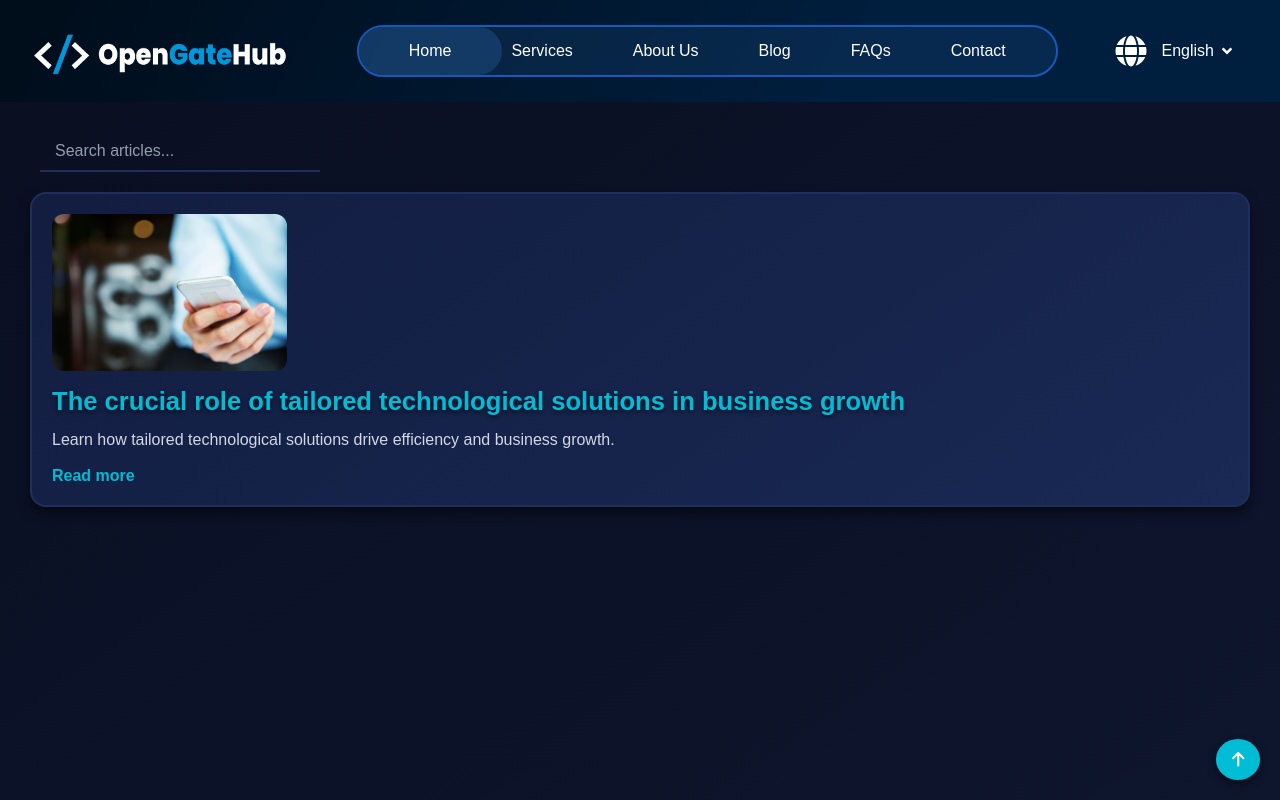
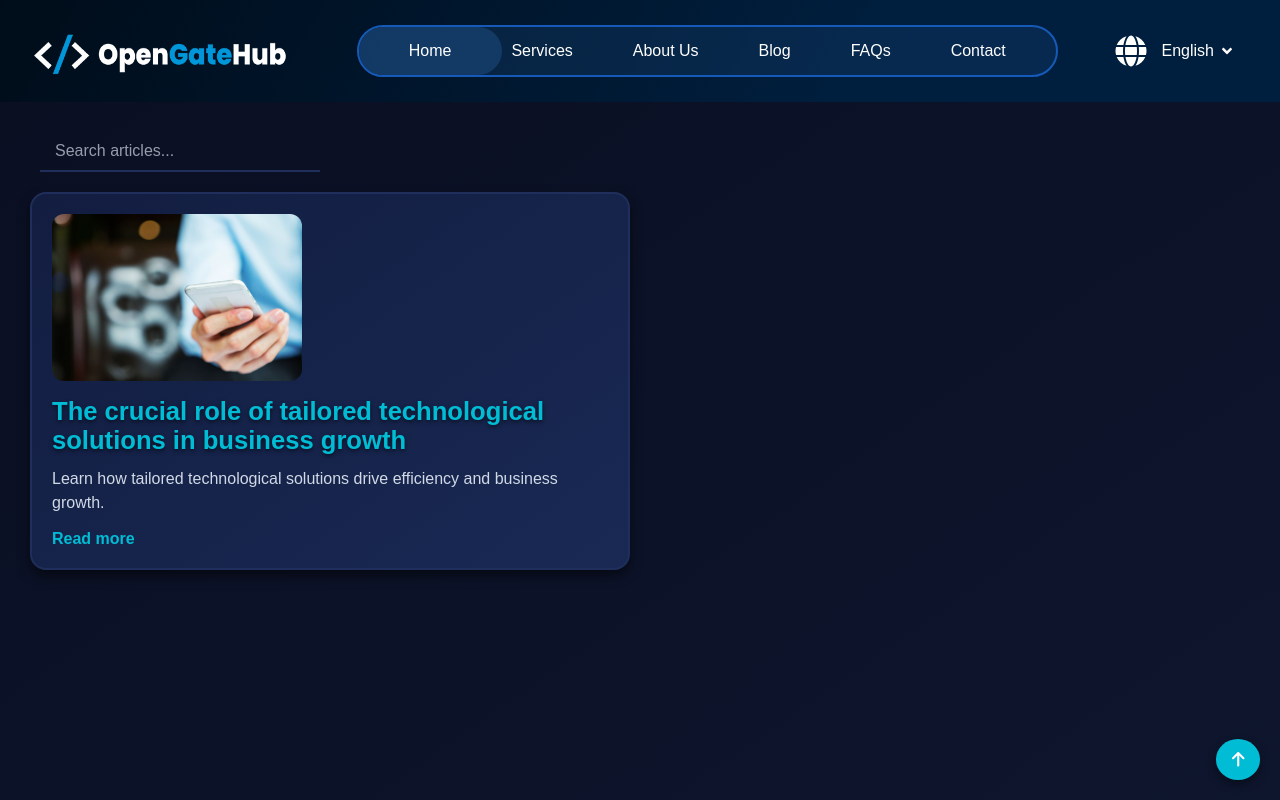
Before and after one commit to sanchezcande/OGH, a Next.js app: page /blog in a window 1280 px wide. Shown: the top 800 px of the page. Built offline with nearby package versions, Linux system fonts and the light colour scheme.

Commit message:
final blog styles

```diff
--- a/src/styles/pagesStyles/blogStyles/Blog.styles.js
+++ b/src/styles/pagesStyles/blogStyles/Blog.styles.js
@@ -44,7 +44,8 @@ export const Gallery = styled.div`
   grid-template-columns: repeat(auto-fit, minmax(300px, 1fr));
   gap: 24px;
   width: 100%;
-  justify-items: center;
+  justify-items: left;
+
 `;
 
 export const ScrollToTopButton = styled.button`
@@ -75,9 +76,11 @@ export const ArticleCard = styled.div`
   transition: transform 0.4s, box-shadow 0.4s;
   overflow: hidden;
   width: 100%;
+  max-width: 600px;
 
   img {
     width: 20%;
+    min-width: 250px;
     height: auto;
     object-fit: cover;
     border-radius: 12px;
```
